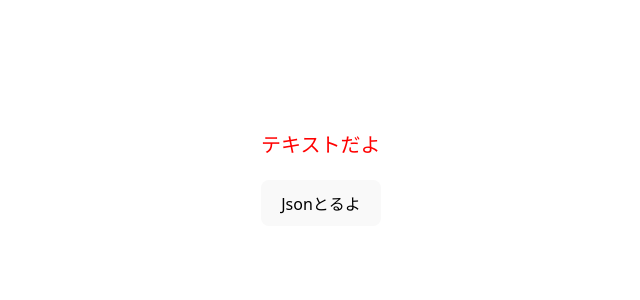
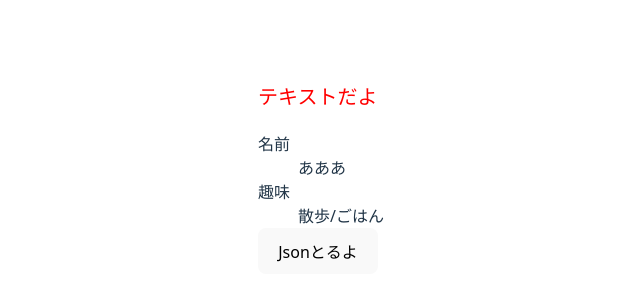
Before and after one commit to asa129/TypeScript-Practice, a React (Vite) app: page / in a window 1280 px wide. Shown: the part 232-532 px from the top of the page, without its empty margins (319-959 px from the left). Built offline with nearby package versions, Linux system fonts and the light colour scheme.

Commit message:
プロフィールを追加

```diff
--- a/src/App.tsx
+++ b/src/App.tsx
@@ -4,6 +4,8 @@
 import { Todo } from './Todo';
 import { TodoType } from './types/todo';
 import { Text } from './Text';
+import { UserProfile } from './UserProfile';
+import { User } from './types/user';
 
 function App() {
   const [datas, setDatas] = useState<Array<TodoType>>([]);
@@ -13,9 +15,15 @@
       .then(response => setDatas(response.data))
   }
 
+  const user: User = {
+    name: "あああ",
+    hobby: ["散歩", "ごはん"],
+  };
+
   return (
     <>
       <Text color="red" fontSize={20}/>
+      <UserProfile user={user}/>
       <button onClick={onClickFetchData}>Jsonとるよ</button>
       <div>
       {datas.map((data) => <Todo title={data.title} userId={data.userId} completed={data.completed}/>)}
--- /dev/null
+++ b/src/UserProfile.tsx
@@ -0,0 +1,18 @@
+import { FC } from "react";
+import { User } from "./types/user";
+
+type props = {
+    user: User;
+}
+
+export const UserProfile: FC<props> = (props) => {
+    const { user } = props;
+    return (
+    <>
+    <dt>名前</dt>
+    <dd>{user.name}</dd>
+    <dt>趣味</dt>
+    <dd>{user.hobby?.join("/")}</dd>
+    </>
+    );
+}
--- /dev/null
+++ b/src/types/user.ts
@@ -0,0 +1,4 @@
+export type User = {
+    name: string;
+    hobby?: Array<string>;
+}
```
